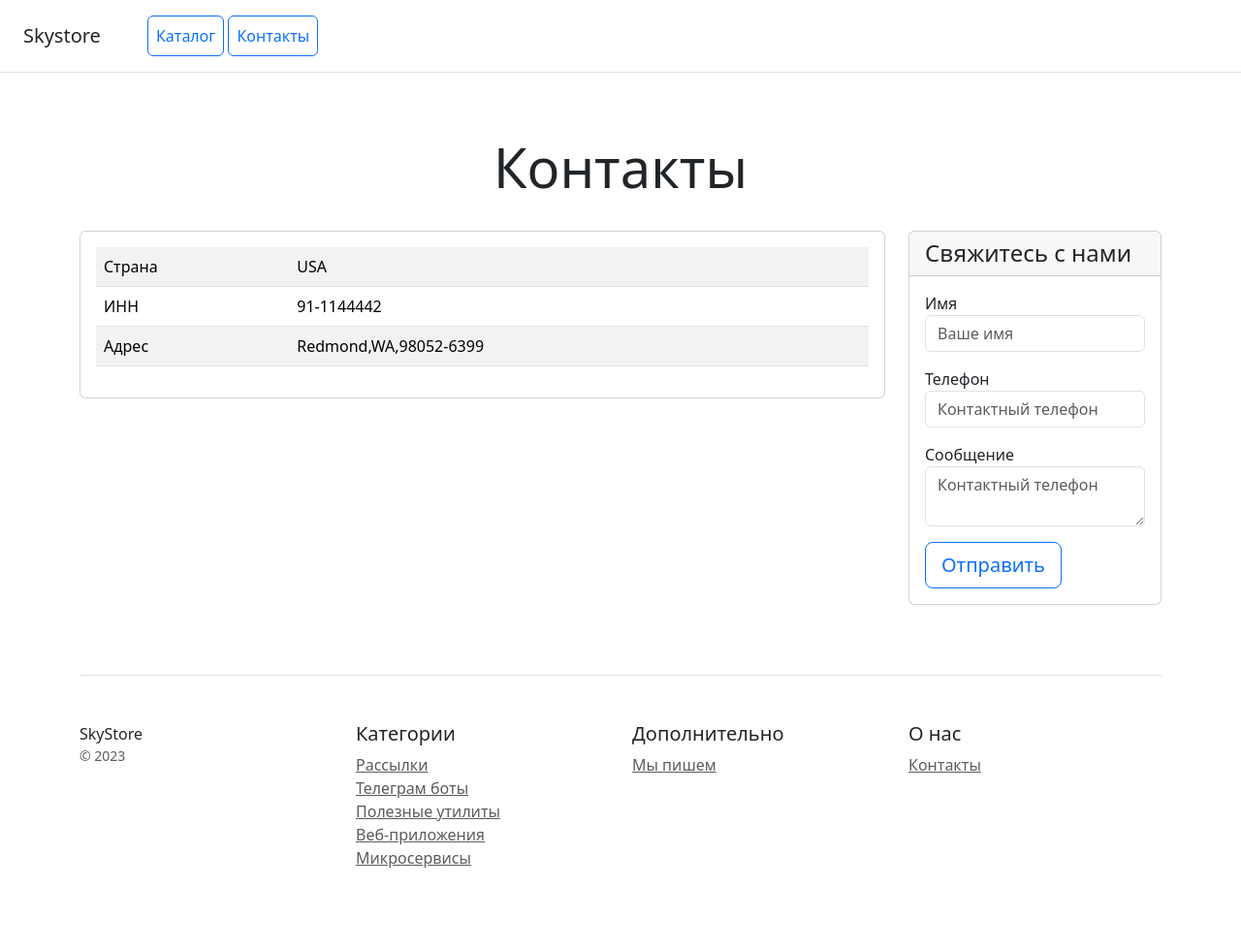
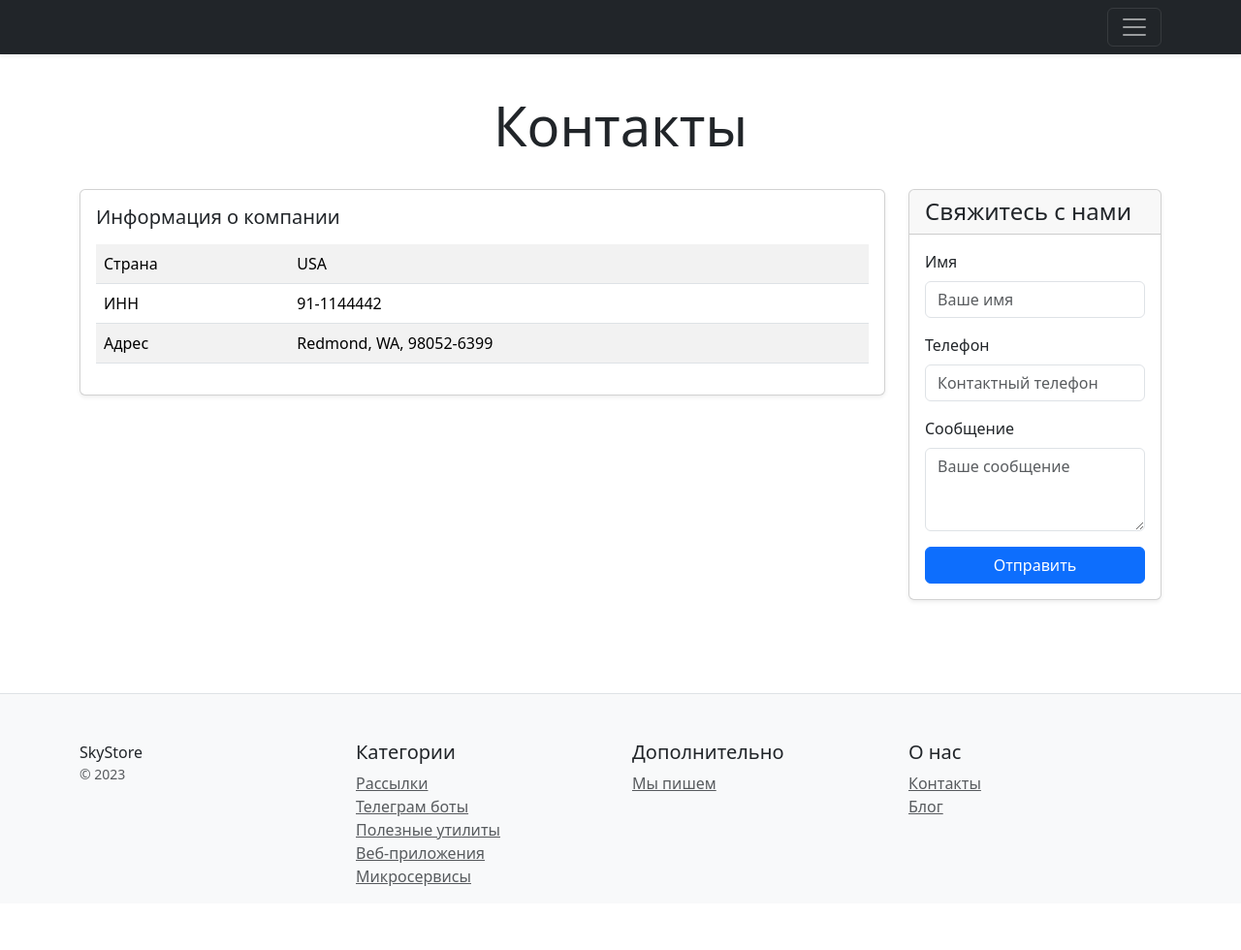
Before and after one commit to qewkus/django_dz_22_3, a Django app: template catalog/templates/catalog/contacts.html in a window 1280 px wide. Shown: the whole page at 97% size. Before the commit the page ends 895 px from the top, so only its background shows below. Run offline with Django 5.2, Linux system fonts and the light colour scheme; the template is opened without the code that fills it, so the values that code supplies are empty; some libraries are stand-ins or nearby versions.

Commit message:
task one and two

```diff
--- a/catalog/forms.py
+++ b/catalog/forms.py
@@ -7,6 +7,7 @@ class ProductForm(forms.ModelForm):
     class Meta:
         model = Product
         fields = "__all__"
+        exclude = ("owner",)
 
     def __init__(self, *args, **kwargs):
         super(ProductForm, self).__init__(*args, **kwargs)
--- a/catalog/templates/catalog/contacts.html
+++ b/catalog/templates/catalog/contacts.html
@@ -1,29 +1,17 @@
-<!doctype html>
-<html lang="en">
-<head>
-    <meta charset="utf-8">
-    <meta name="viewport" content="width=device-width, initial-scale=1">
-    <title>Skystore</title>
-    <link rel="stylesheet" href="/static/css/bootstrap.min.css">
-</head>
-<body>
-<div class="d-flex flex-column flex-md-row align-items-center p-3 px-md-4 mb-3 bg-white border-bottom box-shadow">
-    <h5 class="my-0 mr-md-auto font-weight-normal">Skystore</h5>
-    <nav class="ms-5">
-        <a class="p-2 btn btn-outline-primary" href="/">Каталог</a>
-        <a class="p-2 btn btn-outline-primary" href="/contacts/">Контакты</a>
-    </nav>
-</div>
+{% extends 'base.html' %}
+{% load static %}
 
-<div class="pricing-header px-3 py-3 pt-md-5 pb-md-4 mx-auto text-center">
+{% block content %}
+<div class="container py-4">
+  <div class="pricing-header px-3 py-3 pb-md-4 mx-auto text-center">
     <h1 class="display-4">Контакты</h1>
   </div>
 
-<div class="container">
   <div class="row text-start">
     <div class="col-lg-9 col-md-6 col-sm-12">
-            <div class="card mb-4 box-shadow">
+      <div class="card mb-4 shadow-sm">
         <div class="card-body">
+          <h5 class="card-title mb-3">Информация о компании</h5>
           <table class="table table-striped">
             <tr>
               <td class="w-25">Страна</td>
@@ -35,70 +23,38 @@
             </tr>
             <tr>
               <td class="w-25">Адрес</td>
-                            <td>Redmond,WA,98052-6399</td>
+              <td>Redmond, WA, 98052-6399</td>
             </tr>
           </table>
         </div>
       </div>
     </div>
+
     <div class="col-lg-3 col-md-6 col-sm-12">
-            <div class="card mb-4 box-shadow">
+      <div class="card mb-4 shadow-sm">
         <div class="card-header">
           <h4 class="my-0 font-weight-normal">Свяжитесь с нами</h4>
         </div>
         <div class="card-body">
-                    <form method="post" action="" class="form-floating">
+          <form method="post" action="">
             {% csrf_token %}
             <div class="mb-3">
-                            <label for="name">Имя</label>
+              <label for="name" class="form-label">Имя</label>
               <input type="text" name="name" class="form-control" id="name" placeholder="Ваше имя" required>
             </div>
             <div class="mb-3">
-                            <label for="phone">Телефон</label>
+              <label for="phone" class="form-label">Телефон</label>
               <input type="text" name="phone" class="form-control" id="phone" placeholder="Контактный телефон" required>
             </div>
             <div class="mb-3">
-                            <label for="message">Сообщение</label>
-                            <textarea type="text" name="message" class="form-control" id="message" placeholder="Контактный телефон" required></textarea>
+              <label for="message" class="form-label">Сообщение</label>
+              <textarea name="message" class="form-control" id="message" rows="3" placeholder="Ваше сообщение" required></textarea>
             </div>
-                        <button type="submit" class="btn btn-lg btn-block btn-outline-primary">Отправить</button>
+            <button type="submit" class="btn btn-primary w-100">Отправить</button>
           </form>
         </div>
       </div>
     </div>
   </div>
-
-    <footer class="pt-4 my-md-5 pt-md-5 border-top">
-        <div class="row">
-            <div class="col-12 col-md">
-                SkyStore
-                <small class="d-block mb-3 text-muted">&copy; 2023</small>
 </div>
-            <div class="col-6 col-md">
-                <h5>Категории</h5>
-                <ul class="list-unstyled text-small">
-                    <li><a class="text-muted" href="#">Рассылки</a></li>
-                    <li><a class="text-muted" href="#">Телеграм боты</a></li>
-                    <li><a class="text-muted" href="#">Полезные утилиты</a></li>
-                    <li><a class="text-muted" href="#">Веб-приложения</a></li>
-                    <li><a class="text-muted" href="#">Микросервисы</a></li>
-                </ul>
-            </div>
-            <div class="col-6 col-md">
-                <h5>Дополнительно</h5>
-                <ul class="list-unstyled text-small">
-                    <li><a class="text-muted" href="https:/sky.pro/">Мы пишем</a></li>
-                </ul>
-            </div>
-            <div class="col-6 col-md">
-                <h5>О нас</h5>
-                <ul class="list-unstyled text-small">
-                    <li><a class="text-muted" href="/contacts/">Контакты</a></li>
-                </ul>
-            </div>
-        </div>
-    </footer>
-</div>
-<script src="/static/js/bootstrap.bundle.min.js"></script>
-</body>
-</html>
+{% endblock %}
```
Also changed, not shown: catalog/models.py (+14 -1 lines), catalog/templates/catalog/product_detail.html (+16 -5 lines), catalog/templates/catalog/product_form.html (added, +22 -0 lines), catalog/views.py (+33 -4 lines), users/admin.py (+6 -1 lines), catalog/migrations/0002_alter_product_options_product_owner_and_more.py (added). Lines whose indentation alone changed are shown as unchanged.
